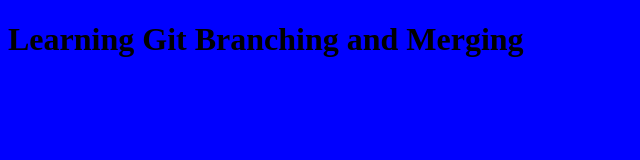
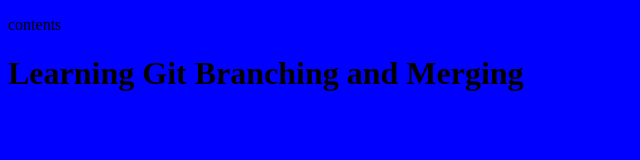
Before and after one commit to ErvoH/Testi123, a plain HTML site: page index.html in a window 1280 px wide. Shown: the whole page, without its empty margins (0-640 px from the left). Drawn offline with Linux system fonts and the light colour scheme.

```diff
--- a/index.html
+++ b/index.html
@@ -4,6 +4,7 @@
     <meta charset="UTF-8" />
     <title>Learning Git</title>
     <link rel="stylesheet" href="style.css" />
+	<p>contents</p>
   </head>
   <body>
     <h1>Learning Git Branching and Merging</h1>
```
